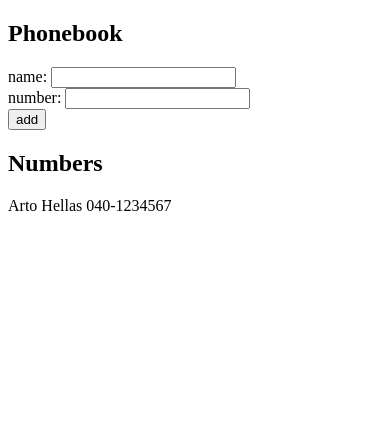
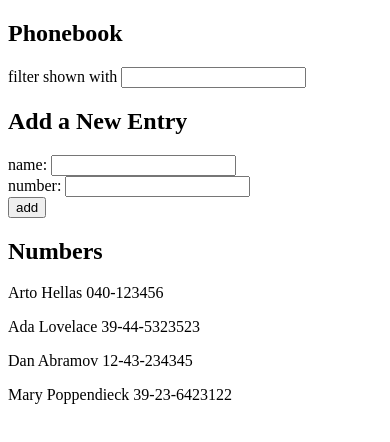
Before and after one commit to RiceWater/Full-Stack-Open, a React (Vite) app in the folder part2/phonebook/: page / in a window 390 px wide. Shown: the top 442 px of the page. Built offline with nearby package versions, Linux system fonts and the light colour scheme.

Commit message:
Complete exercise 2.9: The Phonebook Step 4

```diff
--- a/part2/phonebook/src/App.jsx
+++ b/part2/phonebook/src/App.jsx
@@ -2,17 +2,19 @@ import { useState } from 'react'
 
 const App = () => {
   const [persons, setPersons] = useState([
-    {
-      name: 'Arto Hellas',
-      number: '040-1234567'
-    }
+    { name: 'Arto Hellas', number: '040-123456', id: 1 },
+    { name: 'Ada Lovelace', number: '39-44-5323523', id: 2 },
+    { name: 'Dan Abramov', number: '12-43-234345', id: 3 },
+    { name: 'Mary Poppendieck', number: '39-23-6423122', id: 4 }
   ])
   const [newName, setNewName] = useState('')
   const [newNumber, setNewNumber] = useState('')
 
+  const [filterQuery, setNewFilterQuery] = useState('')
+
   const handleOnSubmitForm = (e) => {
     e.preventDefault()
-    const newPerson = {name: newName, number: newNumber}
+    const newPerson = {name: newName, number: newNumber, id: persons.length + 1}
     if (persons.map((e) => e.name).includes(newPerson.name)) {
       alert(`${newPerson.name} is already added in the phonebook`)
     } else {
@@ -25,6 +27,9 @@ const App = () => {
   return (
     <div>
       <h2>Phonebook</h2>
+      <span>filter shown with </span>
+      <input value={filterQuery} onChange={(e) => setNewFilterQuery(e.target.value)}/>
+      <h2>Add a New Entry</h2>
       <form onSubmit={handleOnSubmitForm}>
         <div>
           name: <input value={newName} onChange={(e) => setNewName(e.target.value)}/>
@@ -38,7 +43,9 @@ const App = () => {
       </form>
       <h2>Numbers</h2>
       {
-        persons.map((element) => <p key={element.name}>{element.name} {element.number}</p>)
+        persons
+        .filter((element) => element.name.includes(filterQuery))
+        .map((element) => <p key={element.id}>{element.name} {element.number}</p>)
       }
     </div>
   )
```
